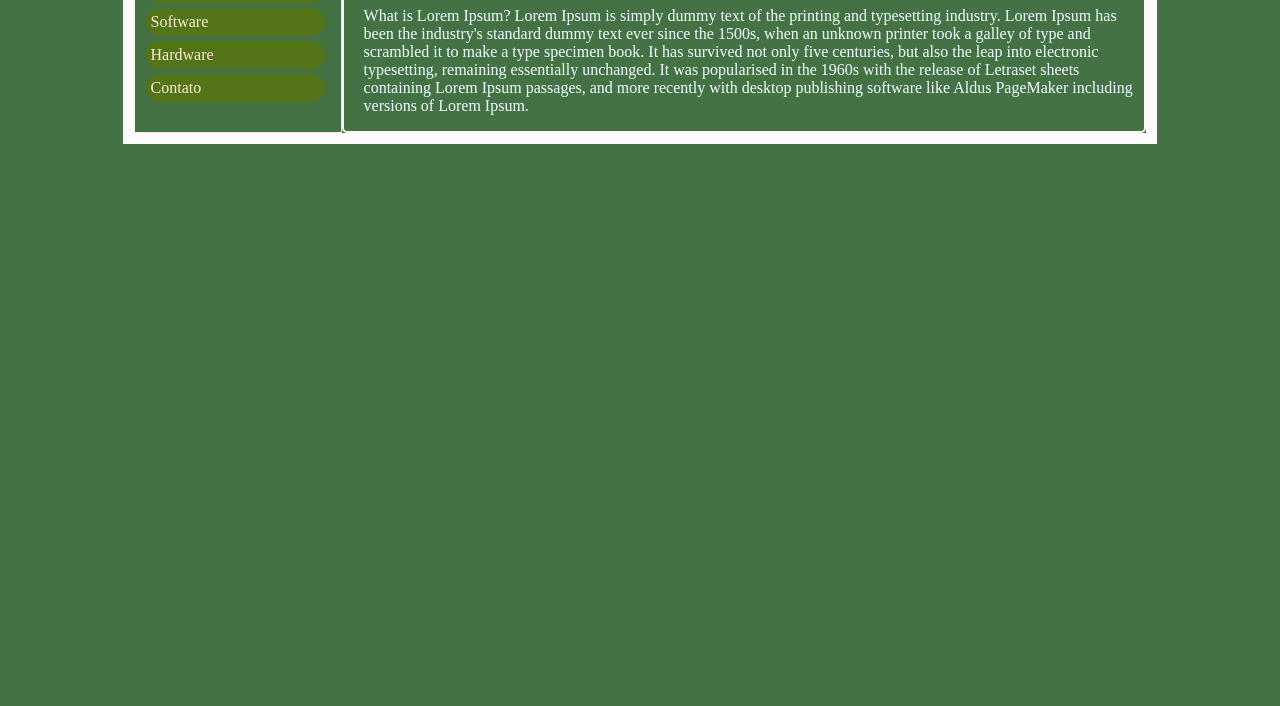
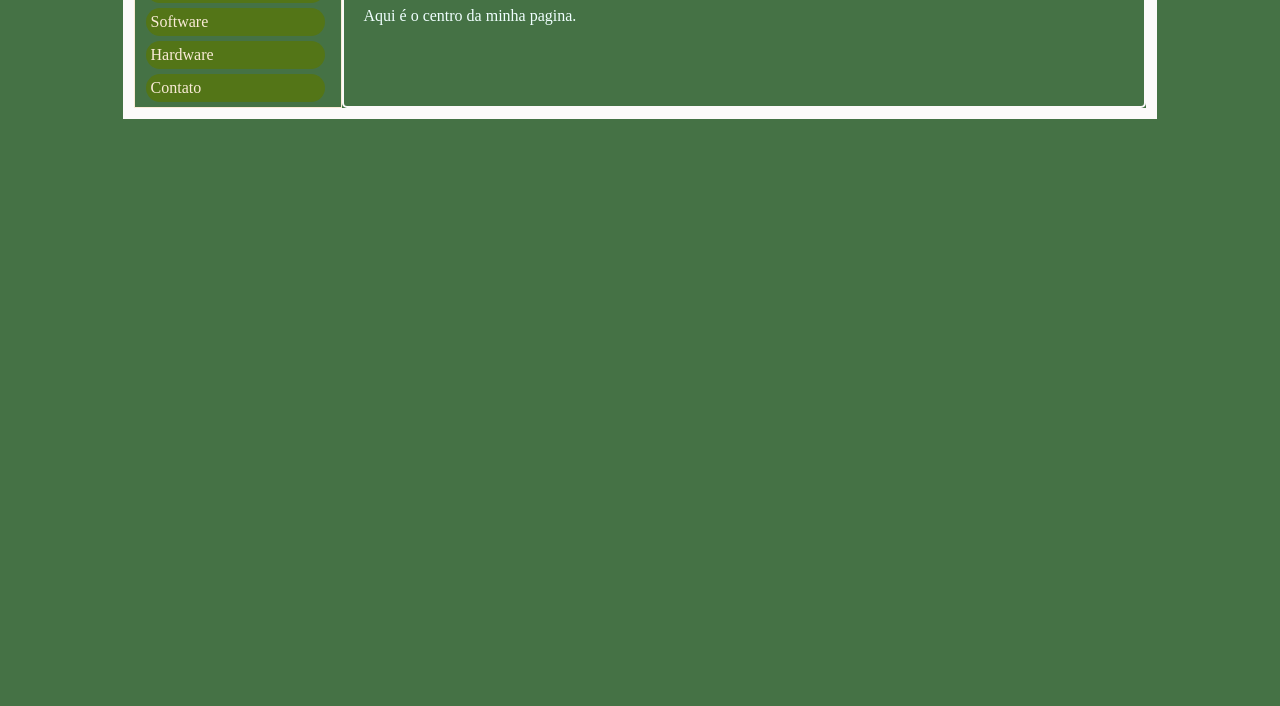
Before and after one commit to lannarya/coffee, a plain HTML site: page index.html in a window 1280 px wide. Shown: the part 94-800 px from the top of the page. Drawn offline with Linux system fonts and the light colour scheme.

Commit message:
Update index.html
Modifiquei o centro da página index.

```diff
--- a/index.html
+++ b/index.html
@@ -71,17 +71,7 @@
        </h1>
        <p>
 
-       What is Lorem Ipsum?
-       Lorem Ipsum is simply dummy text of the printing
-       and typesetting industry. Lorem Ipsum has been the
-       industry's standard dummy text ever since the 1500s,
-       when an unknown printer took a galley of type and scrambled
-       it to make a type specimen book. It has survived not only
-       five centuries, but also the leap into electronic typesetting,
-       remaining essentially unchanged. It was popularised in the 1960s with
-       the release of Letraset sheets containing Lorem Ipsum passages, and
-       more recently with desktop publishing software like Aldus PageMaker
-       including versions of Lorem Ipsum.
+ Aqui é o centro da minha pagina.
 
 
        </p>
```
